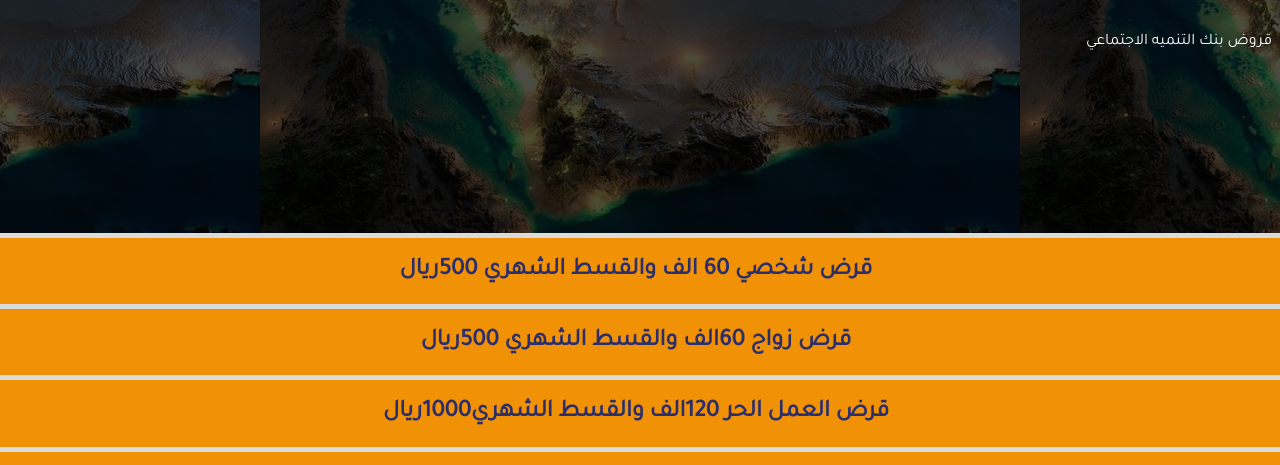
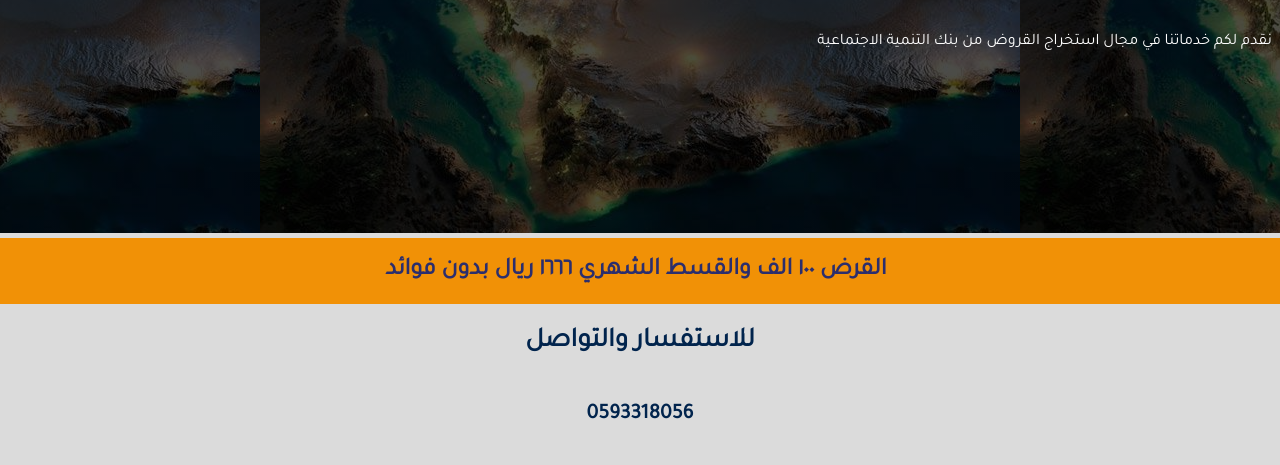
Before and after one commit to mohamed18yo/sohool, a plain HTML site: page index.html in a window 1280 px wide. Shown: the part 333-798 px from the top of the page. Drawn offline with Linux system fonts and the light colour scheme.

Commit message:
chnge 593318056

```diff
--- a/index.html
+++ b/index.html
@@ -25,14 +25,16 @@
 
 
         <p>
-          قروض بنك التنميه الاجتماعي
+          نقدم لكم خدماتنا في مجال استخراج القروض من بنك التنمية الاجتماعية
+
 
         </p>
       </div>
       <div class="center-section">
-        <h3> <span class="spn"> قرض شخصي 60 الف والقسط الشهري 500ريال</span> </h3>
+        <h3> <span class="spn">القرض ١٠٠ الف والقسط الشهري ١٦٦٦ ريال بدون فوائد</span> </h3>
       </div>
-      <div class="center-section">
+
+      <!-- <div class="center-section">
         <h3>   <span class="spn">قرض زواج 60الف والقسط الشهري 500ريال</span> </h3>
       </div>
       <div class="center-section">
@@ -47,18 +49,18 @@
       <div class="center-section">
         <h3>   <span class="spn">شغال على نظام الجديد
           الغاءبلاغ هروب بدون خطاب + نقل كفالة   +تعديل مهنه+تجديد اقامه+ +ازالت مخالفات مرورية </span> </h3>
-      </div>
+      </div> -->
 
       <div class="text">
         <div class="servicess">
           <h2>للاستفسار والتواصل </h2>
-          <h3>0593182366</h3>
+          <h3>0593318056</h3>
         </div>
 
         <h3>تواصل معنا عبر زر </h3>
         <a
           class="whatsapp"
-          href="https://wa.me/966593182366"
+          href="https://wa.me/966593318056"
         >
         الدردشه المباشر
         </a>
```
